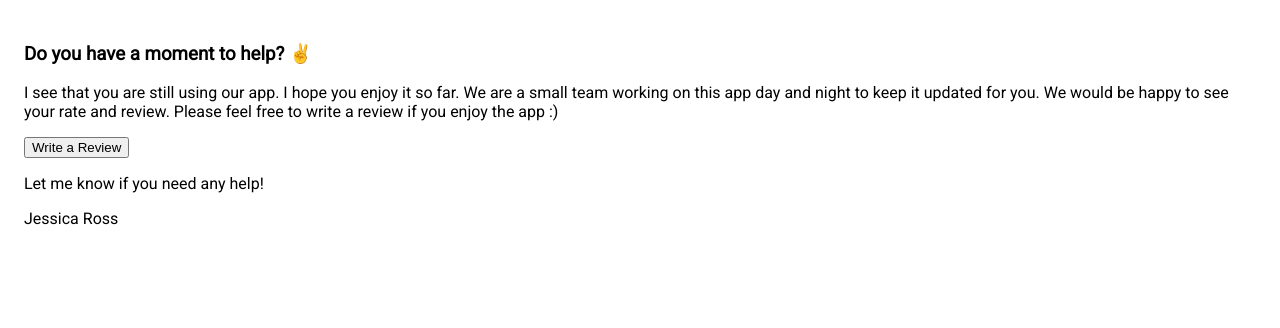
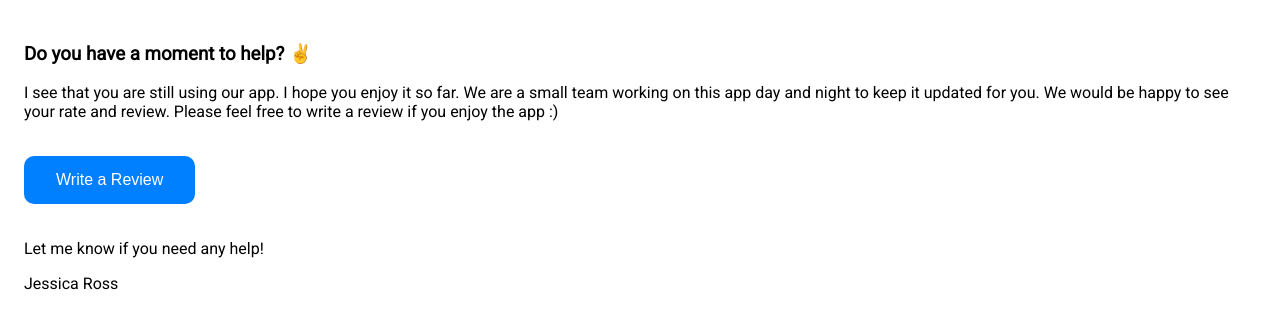
Before and after one commit to thecreativemobile/thecreativemobile.github.io, a plain HTML site: page message3.html in a window 1280 px wide. Drawn offline with Linux system fonts and the light colour scheme.

Commit message:
Update message3.html

```diff
--- a/message3.html
+++ b/message3.html
@@ -32,8 +32,16 @@ a:link {
     <body>
     <h3>Do you have a moment to help? ✌️</h3><p>
                  I see that you are still using our app. I hope you enjoy it so far. We are a small team working on this app day and night to keep it updated for you. We would be happy to see your rate and review. Please feel free to write a review if you enjoy the app :)
-                </p>
-     <a href="https://itunes.apple.com/us/app/hashtag-smart-ig-generator/id1547974925?mt=8&action=write-review"><button>Write a Review</button></a>
+                </p> <br>
+     <a href="https://itunes.apple.com/us/app/hashtag-smart-ig-generator/id1547974925?mt=8&action=write-review"><button style="background-color: #007FFF;
+  border: none;
+  border-radius: 10px;
+  color: white;
+  padding: 15px 32px;
+  text-align: center;
+  text-decoration: none;
+  display: inline-block;
+  font-size: 16px;">Write a Review</button></a><br><br>
       <p>
                Let me know if you need any help!
                 </p>
```
